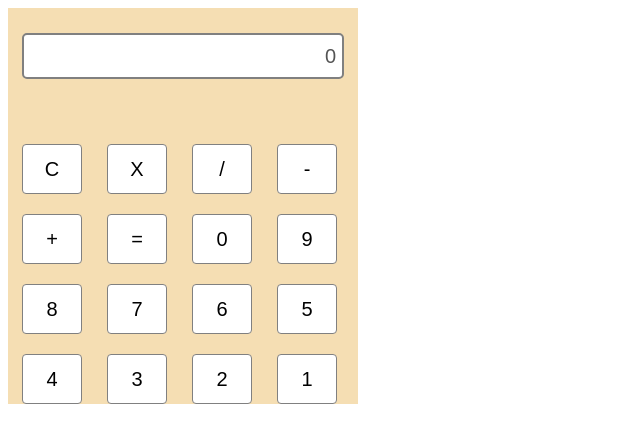
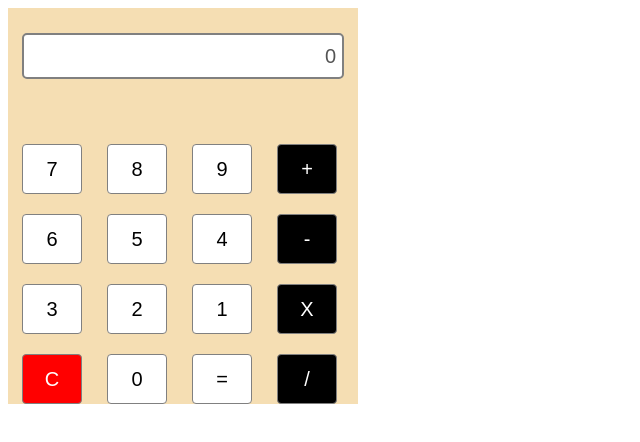
Before and after one commit to Rehan1110/Calculator, a plain HTML site: page index.html in a window 1280 px wide. Shown: the whole page, without its empty margins (0-640 px from the left). Drawn offline with Linux system fonts and the light colour scheme.

Commit message:
Styling part is completed

```diff
--- a/index.css
+++ b/index.css
@@ -19,6 +19,7 @@
   background-color: white;
   font-size: 20px;
   padding-right: 6px;
+  margin-bottom: 0px;
 }
 .display-container{
   padding:25px 14px;
@@ -27,6 +28,7 @@
   padding-left: 14px;
   padding-right: 14px;
   width: 310px;
+  margin-top: 0px;
 }
 .button{
   width: 60px;
@@ -37,3 +39,11 @@
   border-radius: 4px;
   cursor: pointer;
 }
+.button-wk{
+  background-color: black;
+  color: white;
+}
+.button-op{
+  background-color: red;
+  color: white;
+}
--- a/index.html
+++ b/index.html
@@ -12,22 +12,22 @@
       <input type="text" class="Display-box" disabled value="0" dir="rtl"/>
     </div>
     <div class="button-box">
-    <button class="button button-wk">C</button>
-    <button class="button button-wk">X</button>
-    <button class="button button-wk">/</button>
-    <button class="button">-</button>
+    <button class="button">7</button>
+    <button class="button">8</button>
+    <button class="button">9</button>
     <button class="button button-wk">+</button>
-    <button class="button button-wk">=</button>
-    <button class="button button-wk">0</button>
-    <button class="button">9</button>
-    <button class="button">8</button>
-    <button class="button">7</button>
     <button class="button">6</button>
     <button class="button">5</button>
     <button class="button">4</button>
+    <button class="button button-wk">-</button>
     <button class="button">3</button>
     <button class="button">2</button>
     <button class="button">1</button>
+    <button class="button button-wk">X</button>
+    <button class="button button-op">C</button>
+    <button class="button">0</button>
+    <button class="button">=</button>
+    <button class="button button-wk">/</button>
     </div>
   </div>
 
```
